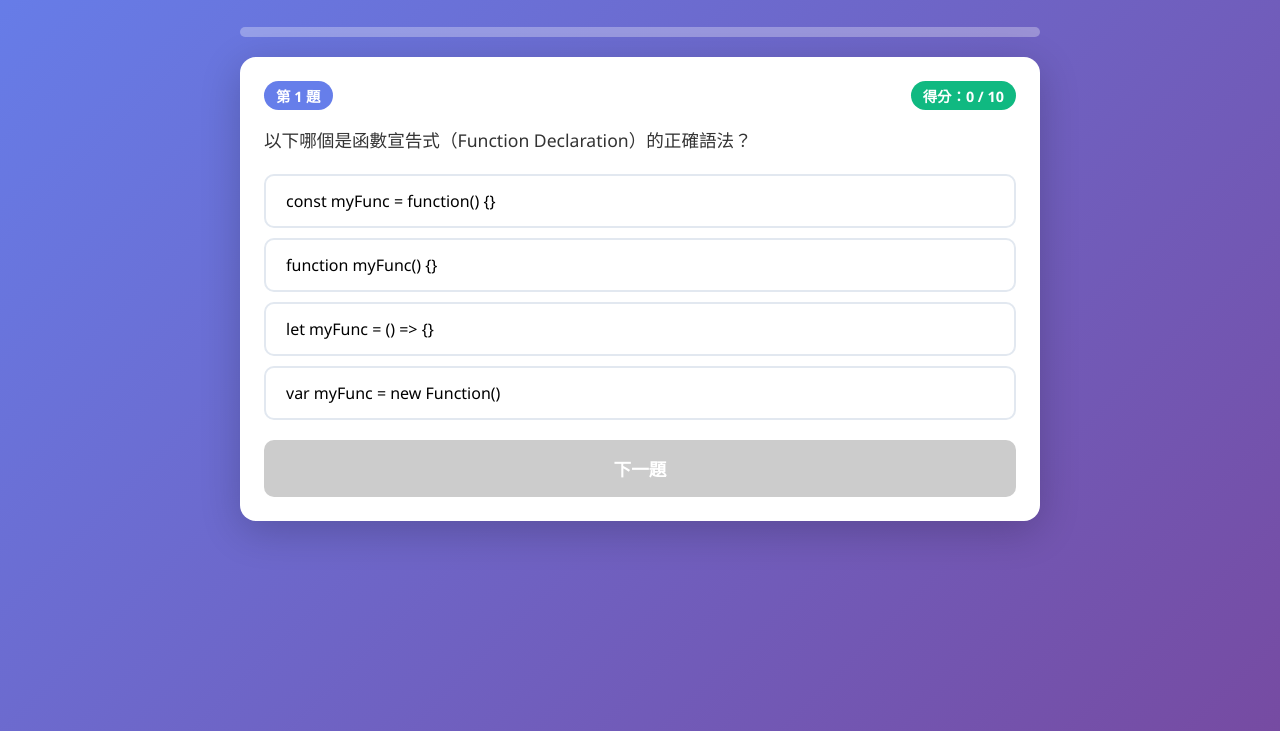
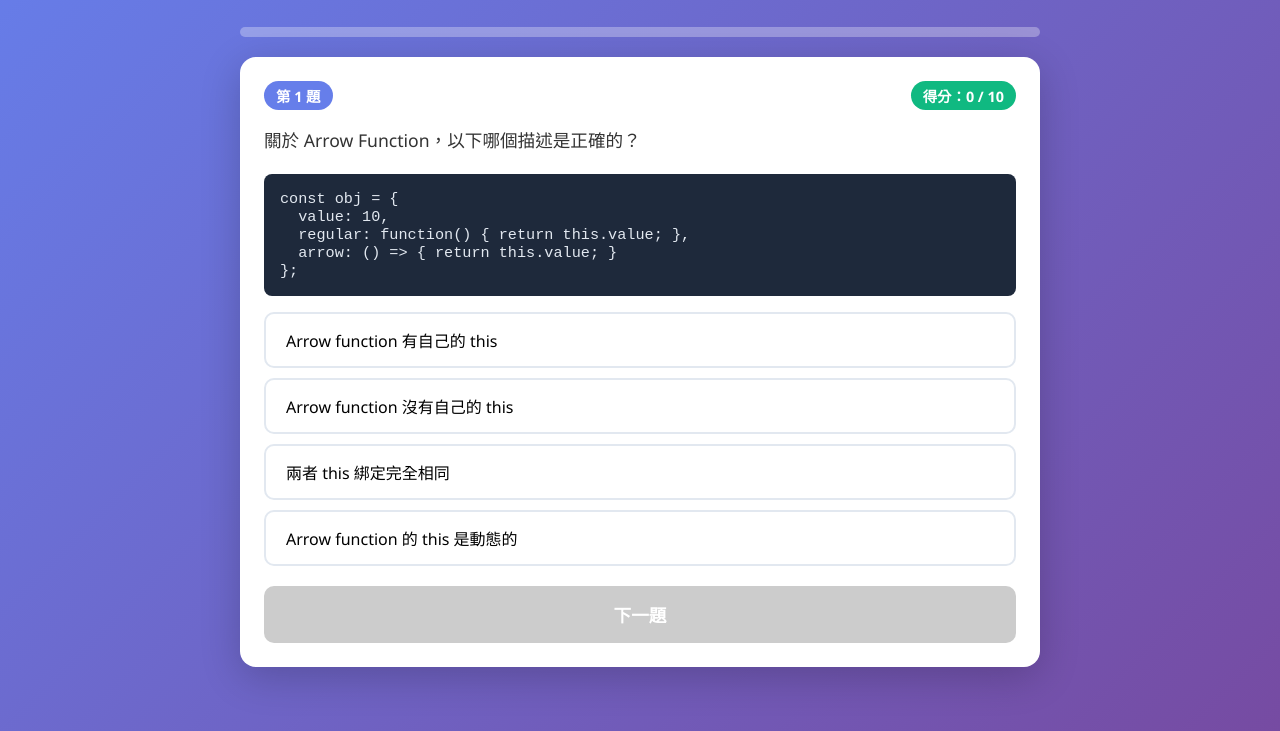
Before and after one commit to Chifeng-chiu/hw6, a plain HTML site: page index.html in a window 1280 px wide. Shown: the part 69-800 px from the top of the page. Drawn offline with Linux system fonts and the light colour scheme.

Commit message:
Update questions to match exam screenshots

```diff
--- a/index.html
+++ b/index.html
@@ -189,120 +189,123 @@
     <script>
         const questions = [
             {
-                question: "以下哪個是函數宣告式（Function Declaration）的正確語法？",
+                question: "關於 Arrow Function，以下哪個描述是正確的？",
+                code: "const obj = {\n  value: 10,\n  regular: function() { return this.value; },\n  arrow: () => { return this.value; }\n};",
                 options: [
-                    "const myFunc = function() {}",
-                    "function myFunc() {}",
-                    "let myFunc = () => {}",
-                    "var myFunc = new Function()"
+                    "Arrow function 有自己的 this",
+                    "Arrow function 沒有自己的 this",
+                    "兩者 this 綁定完全相同",
+                    "Arrow function 的 this 是動態的"
                 ],
                 answer: 1,
-                explanation: "function myFunc() {} 是函數宣告式的標準語法，會被 hoisting，可在其他程式碼之前呼叫。"
+                explanation: "Arrow function 沒有自己的 this 綁定，會繼承外層的 this 值。"
             },
             {
-                question: "箭頭函數（Arrow Function）與傳統函數的主要差異是什麼？",
-                code: "const obj = {\n  value: 10,\n  regular: function() { return this.value; },\n  arrow: () => { return this.value; }\n};",
+                question: "關於 Default Parameters（預設參數），以下哪個描述是正確的？",
+                code: "function greet(name = '訪客') {\n  return '你好，' + name;\n}",
                 options: [
-                    "Arrow function 執行速度更快",
-                    "Arrow function 有自己的 this 綁定",
-                    "Arrow function 沒有自己的 this，會繼承外部的 this",
-                    "兩者沒有任何差異"
+                    "當呼叫函式未傳遞參數時，參數使用預設值",
+                    "預設參數可以修改傳入的引數",
+                    "預設參數只能在最後一個參數使用",
+                    "預設參數不能與 undefined 比較"
                 ],
-                answer: 2,
-                explanation: "Arrow function 沒有自己的 this 綁定，會继承定義時的外層 this 值。"
+                answer: 0,
+                explanation: "Default Parameters 允許在參數未傳遞或傳入 undefined 時使用預設值。"
             },
             {
-                question: "Rest Parameters（其餘參數）使用哪個符號？",
+                question: "關於 Rest Parameters（其餘參數），以下哪個描述是正確的？",
                 options: [
-                    "@",
-                    "#",
-                    "...",
-                    "&"
+                    "用於展開陣列或物件",
+                    "收集其餘傳入的參數形成一個陣列",
+                    "只能用於物件的屬性",
+                    "必須放在參數的最前面"
                 ],
-                answer: 2,
-                explanation: "... 是 rest parameters 語法，可將多個參數收集為一個陣列，例如：function(...args)。"
+                answer: 1,
+                explanation: "Rest Parameters 使用 ... 語法，可將多個參數收集為一個陣列。"
             },
             {
-                question: "什麼是 Default Parameters（預設參數）？",
-                code: "function greet(name = '訪客') {\n  return '你好，' + name;\n}\ngreet();",
+                question: "關於 Spread Operator 和 Rest Parameters，以下哪個描述是正確的？",
+                code: "const arr1 = [1, 2, 3];\nconst arr2 = [...arr1, 4, 5];",
                 options: [
-                    "當呼叫函數時未傳遞參數，參數會使用預設值",
-                    "參數只能有一個預設值",
-                    "預設參數必須是數字類型",
-                    "預設參數會覆蓋所有傳入值"
+                    "兩者語法完全相同但用途相反",
+                    "Rest Parameters 用於解構",
+                    "Spread Operator 用於合併陣列",
+                    "兩者都是用於定義函式參數"
                 ],
                 answer: 0,
-                explanation: "Default Parameters 允許在參數未傳遞或傳入 undefined 時使用預設值。上例中 greet() 會回傳「你好，訪客」。"
+                explanation: "兩者都使用 ... 語法，但 Rest Parameters 收集參數，Spread Operator 展開陣列/物件。"
             },
             {
-                question: "以下程式碼的輸出是什麼？",
-                code: "function sum(a, b) {\n  return a + b;\n}\nconsole.log(sum(2, 3, 5, 7));",
+                question: "關於 Hoisting（提升），以下哪個描述是正確的？",
+                code: "console.log(add(2, 3));\n\nfunction add(a, b) {\n  return a + b;\n}",
                 options: [
-                    "5",
-                    "7",
-                    "17",
-                    "undefined"
+                    "函式陳述式可以被提升",
+                    "函式表達式可以被完全提升",
+                    "變數宣告不可以被提升",
+                    "提升會改變程式碼的執行順序"
                 ],
                 answer: 0,
-                explanation: "函數只會使用前兩個參數 a=2 和 b=3，其餘參數會被忽略，所以輸出 5。"
+                explanation: "函式陳述式會被提升到作用域頂部，可以在宣告前呼叫。"
             },
             {
-                question: "arguments 物件在箭頭函數中可以使用嗎？",
-                code: "const arrowFunc = () => {\n  console.log(arguments);\n};\narrowFunc(1, 2, 3);",
+                question: "關於 Pure Function（純函數），以下哪個描述是正確的？",
+                code: "function add(a, b) {\n  return a + b;\n}",
                 options: [
-                    "可以正常使用",
-                    "不可以，會報錯",
-                    "不可以，箭頭函數沒有 arguments 物件",
-                    "取決於嚴格模式"
+                    "相同輸入產生相同輸出，且不改變外在狀態",
+                    "使用箭頭語法撰寫的函式",
+                    "有明確回傳值的函式",
+                    "不使用任何參數的函式"
                 ],
-                answer: 2,
-                explanation: "Arrow function 沒有自己的 arguments 物件，也沒有 super 和 new.target。"
+                answer: 0,
+                explanation: "Pure Function 相同輸入永遠產生相同輸出，且不改變外部狀態或產生副作用。"
             },
             {
-                question: "Callback Function（回調函數）是什麼？",
+                question: "關於 Callback Function（回調函數），以下哪個描述是正確的？",
+                code: "setTimeout(function() {\n  console.log('延遲執行');\n}, 1000);",
                 options: [
-                    "一個在函數外部執行的函數",
-                    "一個作為參數傳遞給另一個函數的函數",
-                    "一個會自動重複執行的函數",
-                    "一個必須有回傳值的函數"
+                    "將函式當作參數傳入另一個函式",
+                    "在函式外部執行的函式",
+                    "會自動重複執行的函式",
+                    "必須有回傳值的函式"
                 ],
-                answer: 1,
-                explanation: "Callback function 是作為參數傳遞給另一個函數的函數，會在適當時機被呼叫執行，例如 setTimeout、陣列的 map/filter。"
+                answer: 0,
+                explanation: "Callback function 是作為參數傳遞給另一個函數的函數，會在適當時機被呼叫執行。"
             },
             {
-                question: "IIFE（立即呼叫函數表達式）的用途是什麼？",
+                question: "關於 Closure（閉包），以下哪個描述是正確的？",
+                code: "function outer() {\n  let count = 0;\n  return function inner() {\n    count++;\n    return count;\n  };\n}",
+                options: [
+                    "函式可以記住並存取其建立時的作用域",
+                    "閉包會建立新的全域變數",
+                    "閉包只能用於物件導向程式設計",
+                    "閉包會自動釋放記憶體"
+                ],
+                answer: 0,
+                explanation: "Closure 是函式能夠記住並存取其建立時作用域的變數的功能。"
+            },
+            {
+                question: "關於 IIFE（立即呼叫函式表達式），以下哪個描述是正確的？",
                 code: "(function() {\n  var local = '只在這裡有效';\n  console.log(local);\n})();",
                 options: [
-                    "提高函數執行效能",
-                    "建立私有作用域，防止變數污染全域",
-                    "讓函數可以接受參數",
-                    "使函數可以被重複呼叫"
+                    "建立封閉作用域，避免全域變數污染",
+                    "提高函式執行效能",
+                    "讓函式可以被重複呼叫",
+                    "使函式可以接受多個參數"
                 ],
-                answer: 1,
+                answer: 0,
                 explanation: "IIFE 會立即執行，可用來建立封閉的作用域，避免內部變數污染全域環境。"
             },
             {
-                question: "以下程式碼輸出什麼？",
-                code: "function test(a, b = a * 2) {\n  return [a, b];\n}\nconsole.log(test(5));",
+                question: "關於函式作用域與閉包，以下程式碼輸出什麼？",
+                code: "function counter() {\n  let count = 0;\n  return {\n    increment: function() { count++; },\n    getCount: function() { return count; }\n  };\n}\nconst c = counter();\nc.increment();\nc.increment();\nconsole.log(c.getCount());",
                 options: [
-                    "[5, undefined]",
-                    "[5, 10]",
-                    "[5, NaN]",
-                    "[5, 5]"
-                ],
-                answer: 1,
-                explanation: "b 使用 a 作為預設值計算，所以 b = 5 * 2 = 10，輸出 [5, 10]。"
-            },
-            {
-                question: "純函數（Pure Function）的定義是什麼？",
-                options: [
-                    "使用箭頭語法寫的函數",
-                    "有明確回傳值的函數",
-                    "相同輸入總是產生相同輸出，且不產生副作用",
-                    "沒有使用任何參數的函數"
+                    "0",
+                    "1",
+                    "2",
+                    "undefined"
                 ],
                 answer: 2,
-                explanation: "Pure Function 相同輸入永遠產生相同輸出，且不改變外部狀態或產生副作用（如修改全域變數、API 呼叫等）。"
+                explanation: "閉包讓 inner functions 可以存取並修改 outer function 的 count 變數，所以輸出 2。"
             }
         ];
 
```
